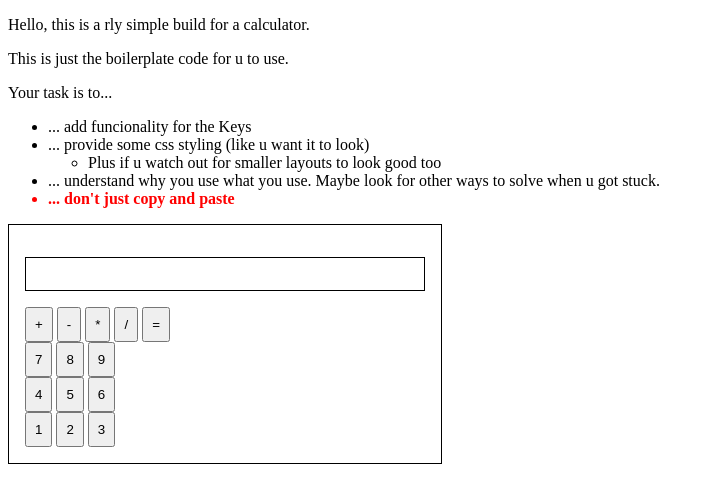
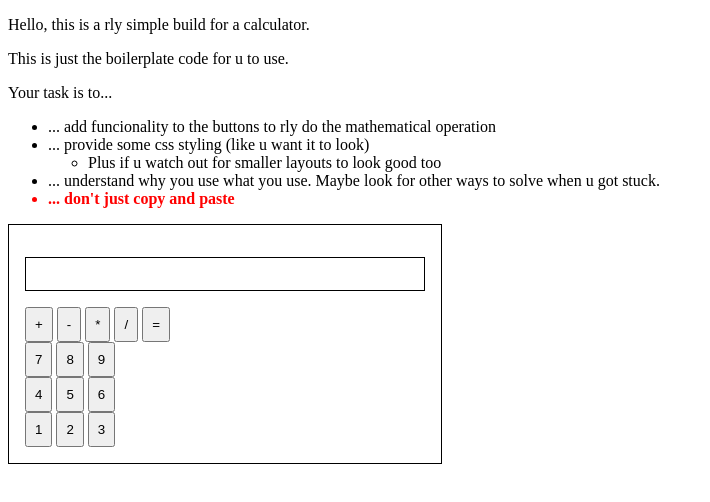
Before and after one commit to Nalytar/calculator_boilerplate, a plain HTML site: page index.html in a window 1280 px wide. Shown: the whole page, without its empty margins (0-710 px from the left). Drawn offline with Linux system fonts and the light colour scheme.

Commit message:
Update index.html

```diff
--- a/index.html
+++ b/index.html
@@ -14,7 +14,7 @@
   <p>This is just the boilerplate code for u to use.</p>
   <div>Your task is to...
     <ul>
-      <li>... add funcionality for the Keys</li>
+      <li>... add funcionality to the buttons to rly do the mathematical operation</li>
       <li>... provide some css styling (like u want it to look)
         <ul><li>Plus if u watch out for smaller layouts to look good too</li></ul>
       </li>
```
